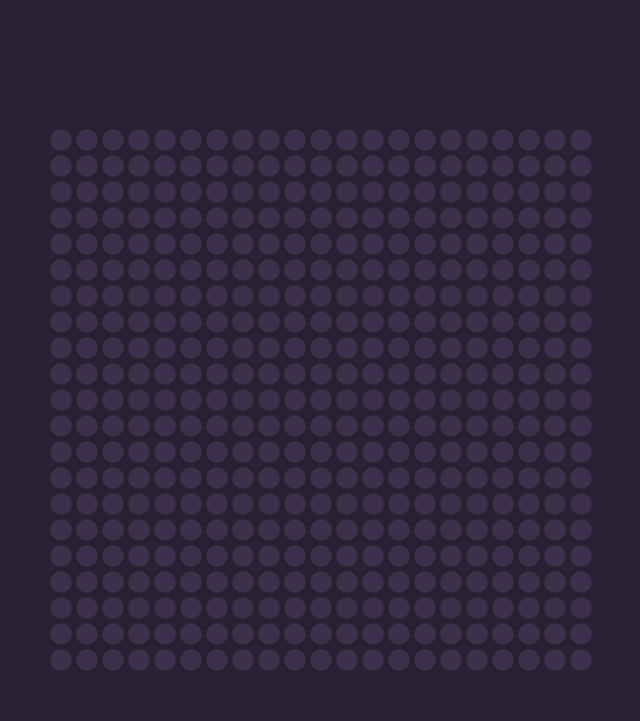
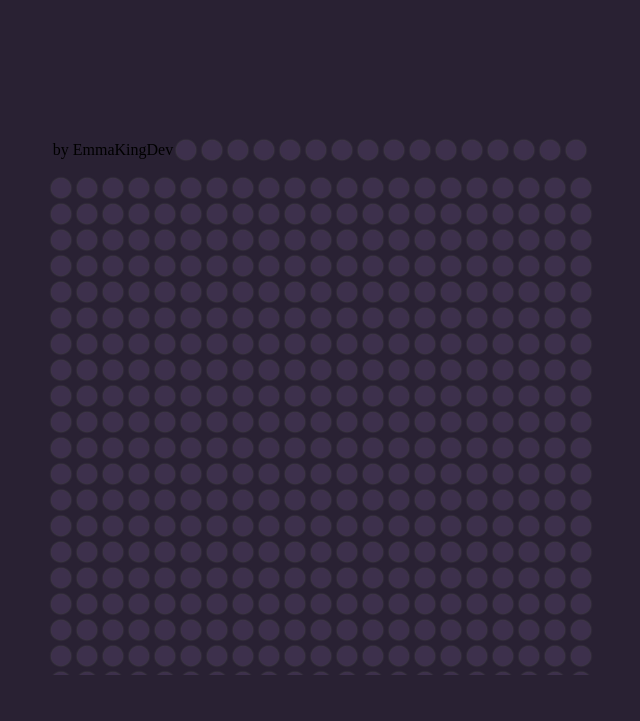
Before and after one commit to EmmaKingDev/colourHoverJS, a plain HTML site: page index.html in a window 1280 px wide. Shown: the whole page, without its empty margins (319-959 px from the left). Drawn offline with Linux system fonts and the light colour scheme.

Commit message:
Update index.html

```diff
--- a/index.html
+++ b/index.html
@@ -9,7 +9,7 @@
     </head>
     <body>
         <div class="container" id="container">
-
+            <p>by EmmaKingDev</p>
         </div>
         <script src="script.js"></script>
     </body>
```
